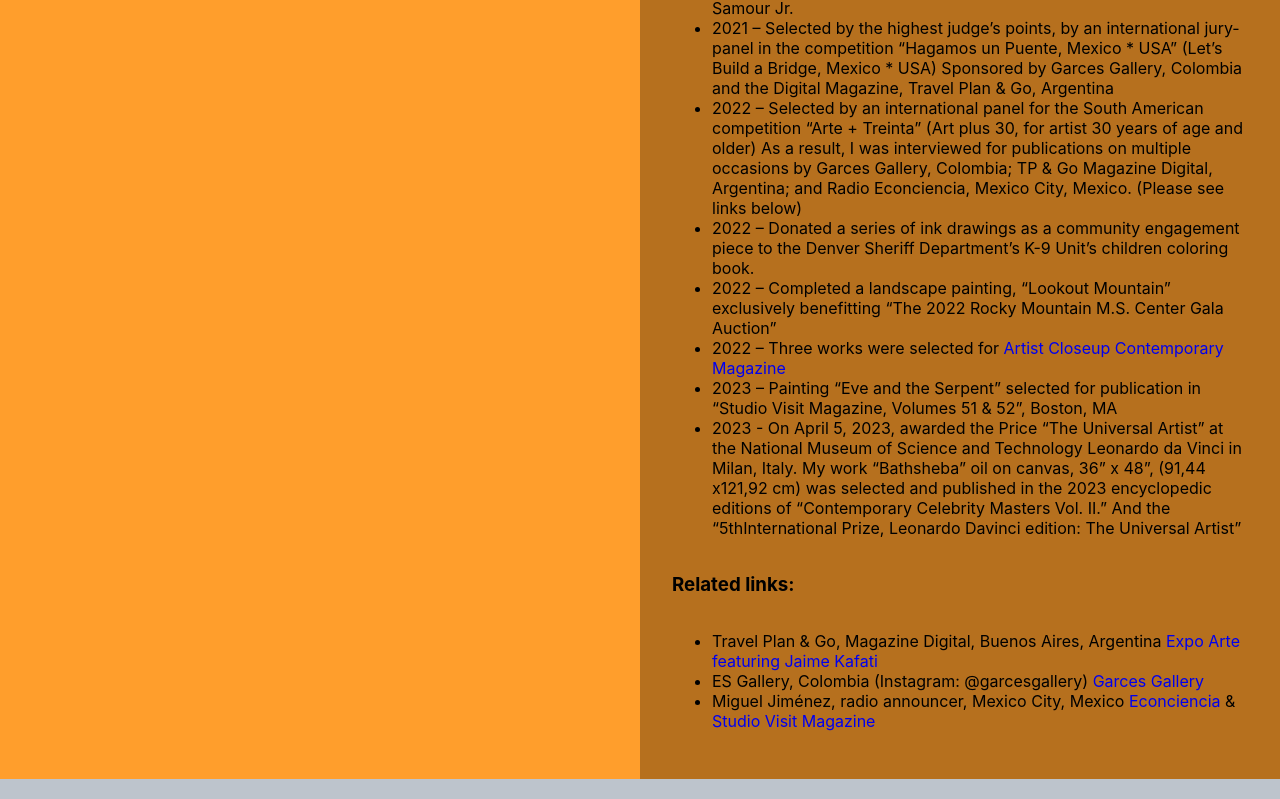
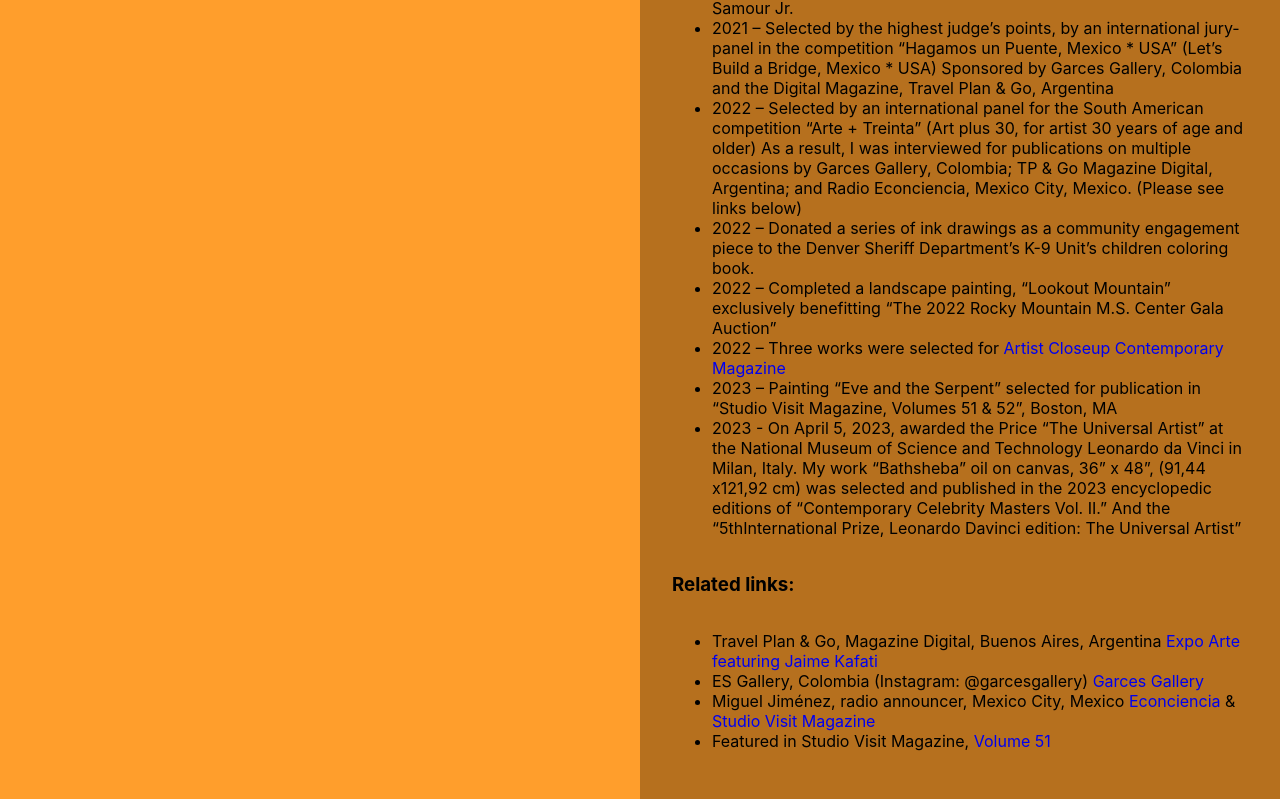
Before and after one commit to ToriK17/kfa, a React (Create React App) app: page /about in a window 1280 px wide. Shown: the part 1578-2377 px from the top of the page. Built offline with nearby package versions, Linux system fonts and the light colour scheme; a web font is replaced by a local one.

Commit message:
additional link

```diff
--- a/src/components/About/About.tsx
+++ b/src/components/About/About.tsx
@@ -56,6 +56,7 @@ const AboutMe = () => {
 							<li>Travel Plan & Go, Magazine Digital, Buenos Aires, Argentina <a href="http://tpandgo.com/artes-plasticas/expo-arte-30-latinoamerica-artista-jaime-kafati" target="_blank" rel="noreferrer">Expo Arte featuring Jaime Kafati</a>  </li>
 							<li>ES Gallery, Colombia (Instagram: @garcesgallery) <a href="https://garcesgallery.com/" target="_blank" rel="noreferrer">Garces Gallery</a></li>
 							<li>Miguel Jiménez, radio announcer, Mexico City, Mexico <a href="www.econciencia.com" target="_blank" rel="noreferrer">Econciencia</a>  & <a href="https://www.studiovisitmagazine.com/volumes" target="_blank" rel="noreferrer">Studio Visit Magazine</a> </li>
+							<li>Featured in Studio Visit Magazine, <a href="https://www.studiovisitmagazine.com/pastvolumes/volume51" target="_blank" rel="noreferrer">Volume 51</a></li>
 						</ul>
 				</article>
 			</div>
```
